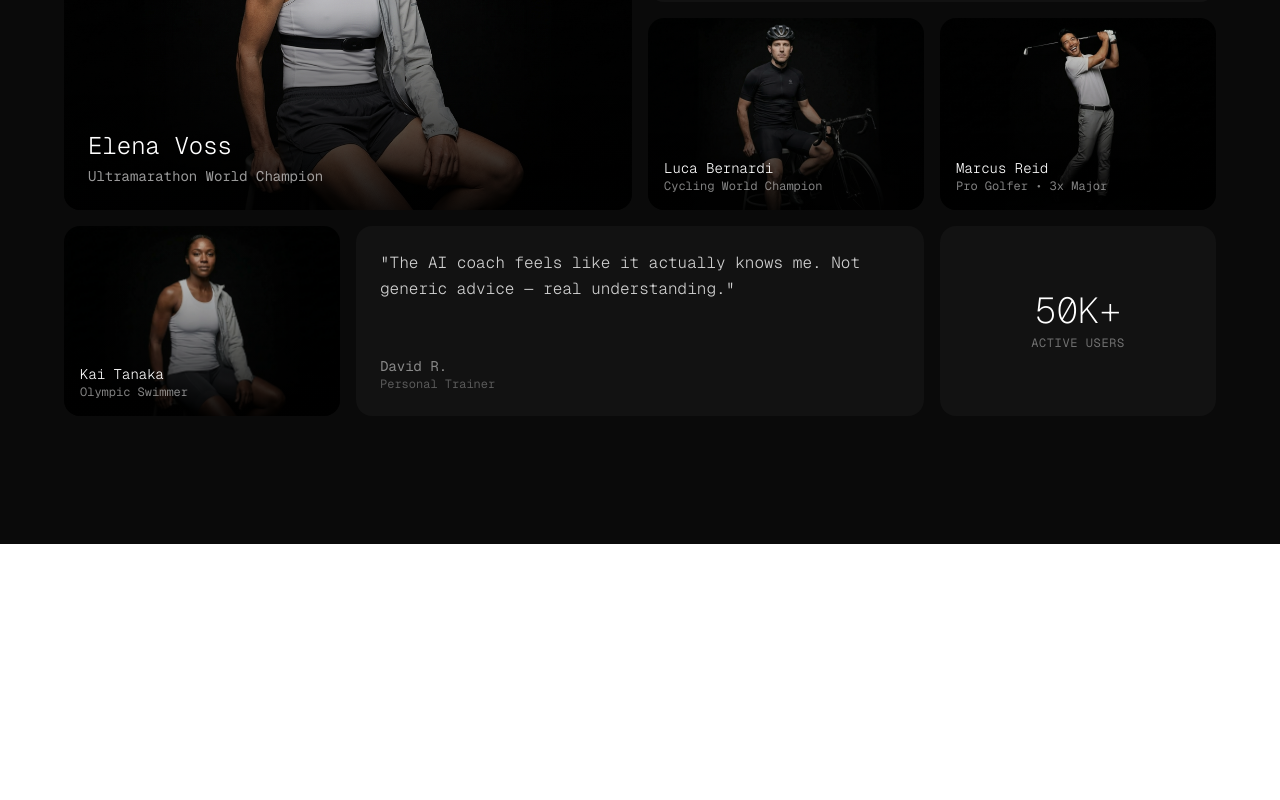
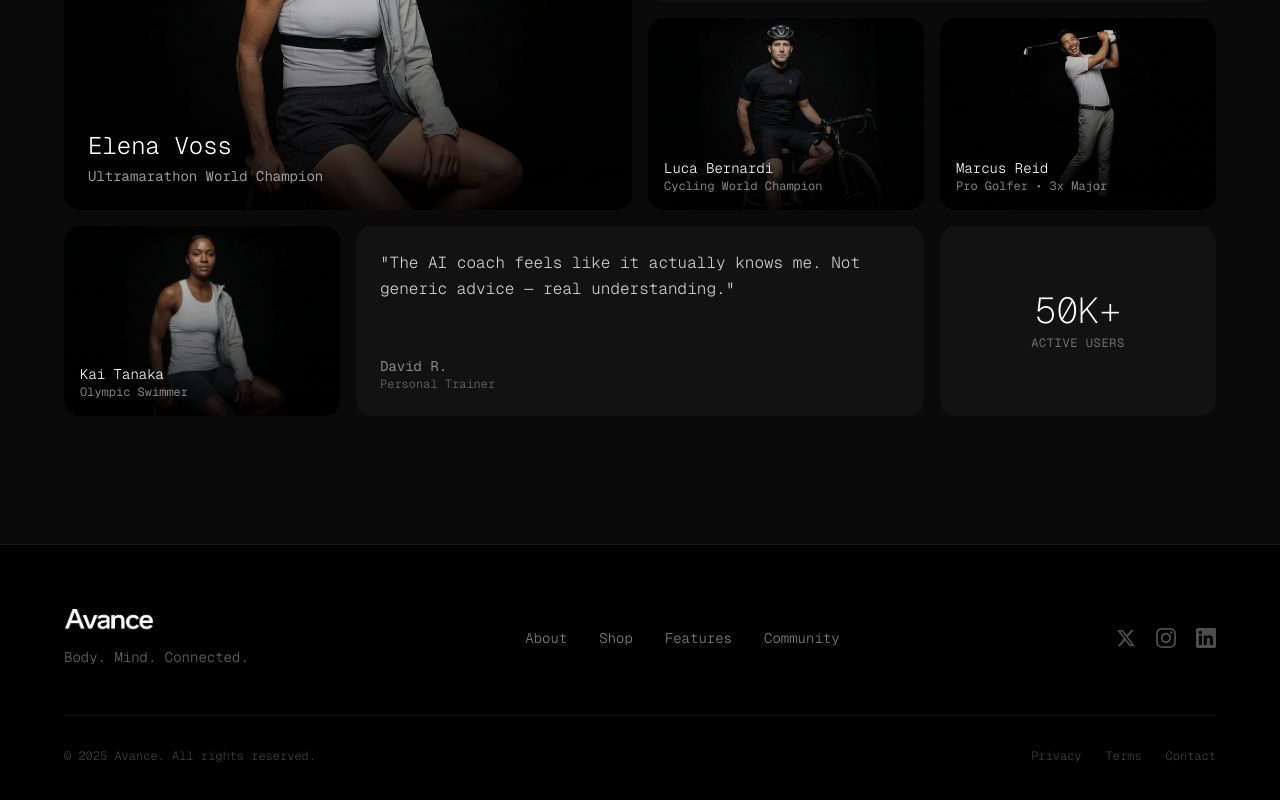
Before and after one commit to abrilmarangoni/Avance-AI-FitnessApp, a Next.js app: page / in a window 1280 px wide. Shown: the part 4451-5251 px from the top of the page. Before the commit the page ends 4995 px from the top, so only its background shows below. Built offline with nearby package versions, Linux system fonts and the light colour scheme.

Commit message:
Redesign footer: minimal and clean layout

```diff
--- a/app/product/[id]/page.tsx
+++ b/app/product/[id]/page.tsx
@@ -5,6 +5,7 @@
 import { ArrowLeft, ChevronLeft, ChevronRight, ShoppingCart, X, Minus, Plus, Trash2, Menu } from "lucide-react"
 import { useEffect, useLayoutEffect, useState, useRef } from "react"
 import { useParams } from "next/navigation"
+import Footer from "@/components/Footer"
 
 interface CartItem {
   id: string
@@ -517,6 +518,9 @@
         </div>
       </section>
 
+      {/* Footer */}
+      <Footer />
+
       {/* Cart Slide Panel */}
       <div
         className={`fixed inset-0 z-[100] transition-opacity duration-300 ${isCartOpen ? 'opacity-100 pointer-events-auto' : 'opacity-0 pointer-events-none'}`}
--- a/app/shop/page.tsx
+++ b/app/shop/page.tsx
@@ -4,6 +4,7 @@
 import Link from "next/link"
 import { ArrowRight, ChevronLeft, ChevronRight, ShoppingCart, X, Minus, Plus, Trash2, Menu } from "lucide-react"
 import { useEffect, useLayoutEffect, useState, useRef } from "react"
+import Footer from "@/components/Footer"
 
 interface CartItem {
   id: string
@@ -695,6 +696,9 @@
         </div>
       </section>
 
+      {/* Footer */}
+      <Footer />
+
       {/* Cart Slide Panel */}
       <div
         className={`fixed inset-0 z-[100] transition-opacity duration-300 ${isCartOpen ? 'opacity-100 pointer-events-auto' : 'opacity-0 pointer-events-none'}`}
--- a/avance-landing.tsx
+++ b/avance-landing.tsx
@@ -4,6 +4,7 @@
 import { useState, useRef, useEffect } from "react"
 import { motion, AnimatePresence } from "framer-motion"
 import { ArrowRight, Menu, X, Plus } from "lucide-react"
+import Footer from "@/components/Footer"
 
 const aboutFeatures = [
   {
@@ -579,6 +580,9 @@
         </div>
       </section>
 
+      {/* Footer */}
+      <Footer />
+
     </div>
   )
 }
--- /dev/null
+++ b/components/Footer.tsx
@@ -0,0 +1,82 @@
+"use client"
+
+import Image from "next/image"
+import Link from "next/link"
+
+export default function Footer() {
+  return (
+    <footer className="relative py-16 border-t border-white/10" style={{ backgroundColor: "#000000" }}>
+      <div className="container mx-auto px-8">
+        <div className="max-w-6xl mx-auto">
+
+          {/* Main Footer Content */}
+          <div className="flex flex-col md:flex-row md:items-center md:justify-between gap-10 mb-12">
+
+            {/* Logo & Tagline */}
+            <div className="flex flex-col items-start">
+              <Image
+                src="/images/12345.png"
+                alt="Avance"
+                width={90}
+                height={18}
+                className="object-contain mb-4"
+              />
+              <p className="text-white/40 font-light text-sm max-w-xs">
+                Body. Mind. Connected.
+              </p>
+            </div>
+
+            {/* Navigation Links */}
+            <div className="flex flex-wrap gap-x-8 gap-y-3">
+              <Link href="/#about" className="text-white/50 hover:text-white font-light text-sm transition-colors">
+                About
+              </Link>
+              <Link href="/shop" className="text-white/50 hover:text-white font-light text-sm transition-colors">
+                Shop
+              </Link>
+              <Link href="/#features" className="text-white/50 hover:text-white font-light text-sm transition-colors">
+                Features
+              </Link>
+              <Link href="/#community" className="text-white/50 hover:text-white font-light text-sm transition-colors">
+                Community
+              </Link>
+            </div>
+
+            {/* Social Links */}
+            <div className="flex items-center gap-5">
+              <a href="#" className="text-white/30 hover:text-white transition-colors">
+                <svg className="w-5 h-5" fill="currentColor" viewBox="0 0 24 24"><path d="M18.244 2.25h3.308l-7.227 8.26 8.502 11.24H16.17l-5.214-6.817L4.99 21.75H1.68l7.73-8.835L1.254 2.25H8.08l4.713 6.231zm-1.161 17.52h1.833L7.084 4.126H5.117z"/></svg>
+              </a>
+              <a href="#" className="text-white/30 hover:text-white transition-colors">
+                <svg className="w-5 h-5" fill="currentColor" viewBox="0 0 24 24"><path d="M12 2.163c3.204 0 3.584.012 4.85.07 3.252.148 4.771 1.691 4.919 4.919.058 1.265.069 1.645.069 4.849 0 3.205-.012 3.584-.069 4.849-.149 3.225-1.664 4.771-4.919 4.919-1.266.058-1.644.07-4.85.07-3.204 0-3.584-.012-4.849-.07-3.26-.149-4.771-1.699-4.919-4.92-.058-1.265-.07-1.644-.07-4.849 0-3.204.013-3.583.07-4.849.149-3.227 1.664-4.771 4.919-4.919 1.266-.057 1.645-.069 4.849-.069zm0-2.163c-3.259 0-3.667.014-4.947.072-4.358.2-6.78 2.618-6.98 6.98-.059 1.281-.073 1.689-.073 4.948 0 3.259.014 3.668.072 4.948.2 4.358 2.618 6.78 6.98 6.98 1.281.058 1.689.072 4.948.072 3.259 0 3.668-.014 4.948-.072 4.354-.2 6.782-2.618 6.979-6.98.059-1.28.073-1.689.073-4.948 0-3.259-.014-3.667-.072-4.947-.196-4.354-2.617-6.78-6.979-6.98-1.281-.059-1.69-.073-4.949-.073zm0 5.838c-3.403 0-6.162 2.759-6.162 6.162s2.759 6.163 6.162 6.163 6.162-2.759 6.162-6.163c0-3.403-2.759-6.162-6.162-6.162zm0 10.162c-2.209 0-4-1.79-4-4 0-2.209 1.791-4 4-4s4 1.791 4 4c0 2.21-1.791 4-4 4zm6.406-11.845c-.796 0-1.441.645-1.441 1.44s.645 1.44 1.441 1.44c.795 0 1.439-.645 1.439-1.44s-.644-1.44-1.439-1.44z"/></svg>
+              </a>
+              <a href="#" className="text-white/30 hover:text-white transition-colors">
+                <svg className="w-5 h-5" fill="currentColor" viewBox="0 0 24 24"><path d="M20.447 20.452h-3.554v-5.569c0-1.328-.027-3.037-1.852-3.037-1.853 0-2.136 1.445-2.136 2.939v5.667H9.351V9h3.414v1.561h.046c.477-.9 1.637-1.85 3.37-1.85 3.601 0 4.267 2.37 4.267 5.455v6.286zM5.337 7.433c-1.144 0-2.063-.926-2.063-2.065 0-1.138.92-2.063 2.063-2.063 1.14 0 2.064.925 2.064 2.063 0 1.139-.925 2.065-2.064 2.065zm1.782 13.019H3.555V9h3.564v11.452zM22.225 0H1.771C.792 0 0 .774 0 1.729v20.542C0 23.227.792 24 1.771 24h20.451C23.2 24 24 23.227 24 22.271V1.729C24 .774 23.2 0 22.222 0h.003z"/></svg>
+              </a>
+            </div>
+
+          </div>
+
+          {/* Bottom Bar */}
+          <div className="flex flex-col md:flex-row md:items-center md:justify-between gap-4 pt-8 border-t border-white/5">
+            <p className="text-white/25 font-light text-xs">
+              © 2025 Avance. All rights reserved.
+            </p>
+            <div className="flex items-center gap-6">
+              <a href="#" className="text-white/25 hover:text-white/50 font-light text-xs transition-colors">
+                Privacy
+              </a>
+              <a href="#" className="text-white/25 hover:text-white/50 font-light text-xs transition-colors">
+                Terms
+              </a>
+              <a href="#" className="text-white/25 hover:text-white/50 font-light text-xs transition-colors">
+                Contact
+              </a>
+            </div>
+          </div>
+
+        </div>
+      </div>
+    </footer>
+  )
+}
```
